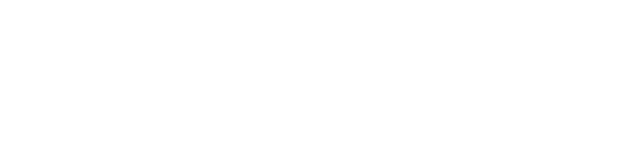
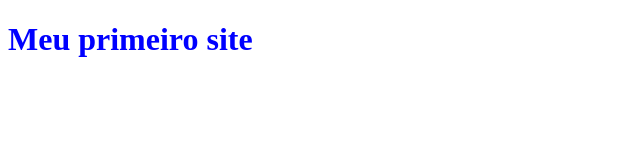
Before and after one commit to Felipeluanbr/aula-css, a plain HTML site: page index.html in a window 1280 px wide. Shown: the whole page, without its empty margins (0-640 px from the left). Drawn offline with Linux system fonts and the light colour scheme.

Commit message:
terceiro comando

```diff
--- a/index.html
+++ b/index.html
@@ -4,8 +4,14 @@
     <meta charset="UTF-8">
     <meta name="viewport" content="width=device-width, initial-scale=1.0">
     <title>Document</title>
+    <style>
+        body {
+            color: blue;
+
+        }
+    </style>
 </head>
 <body>
-
+    <h1 class="Titulo"> Meu primeiro site</h1>
 </body>
 </html>
```
